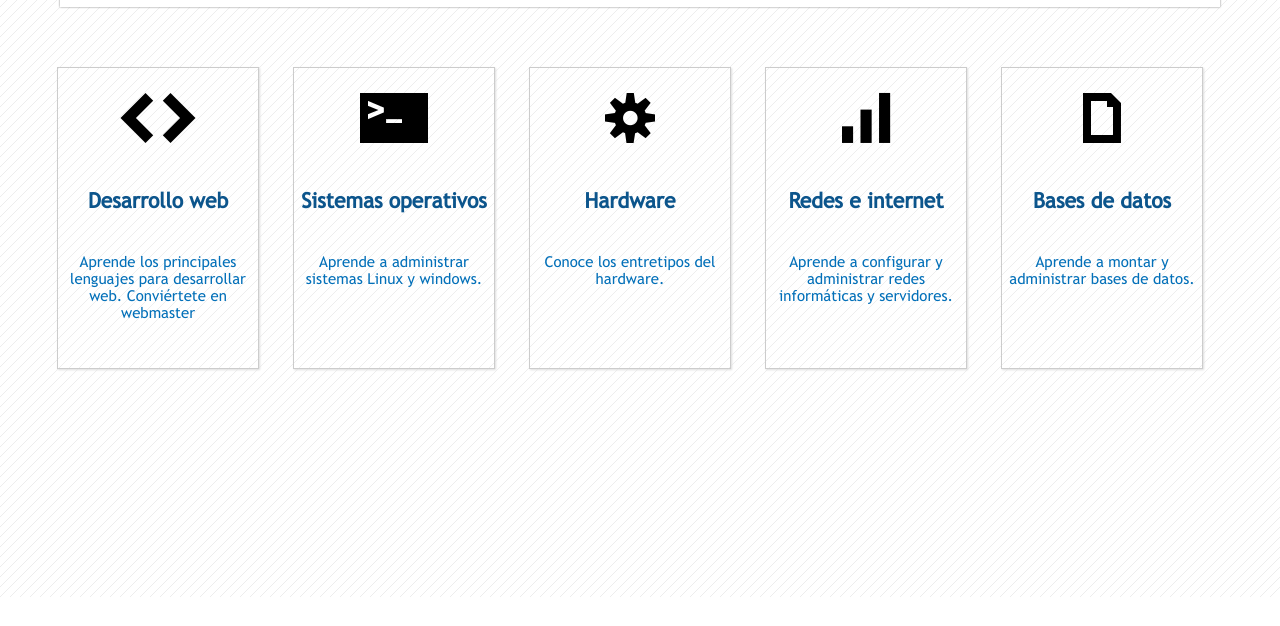
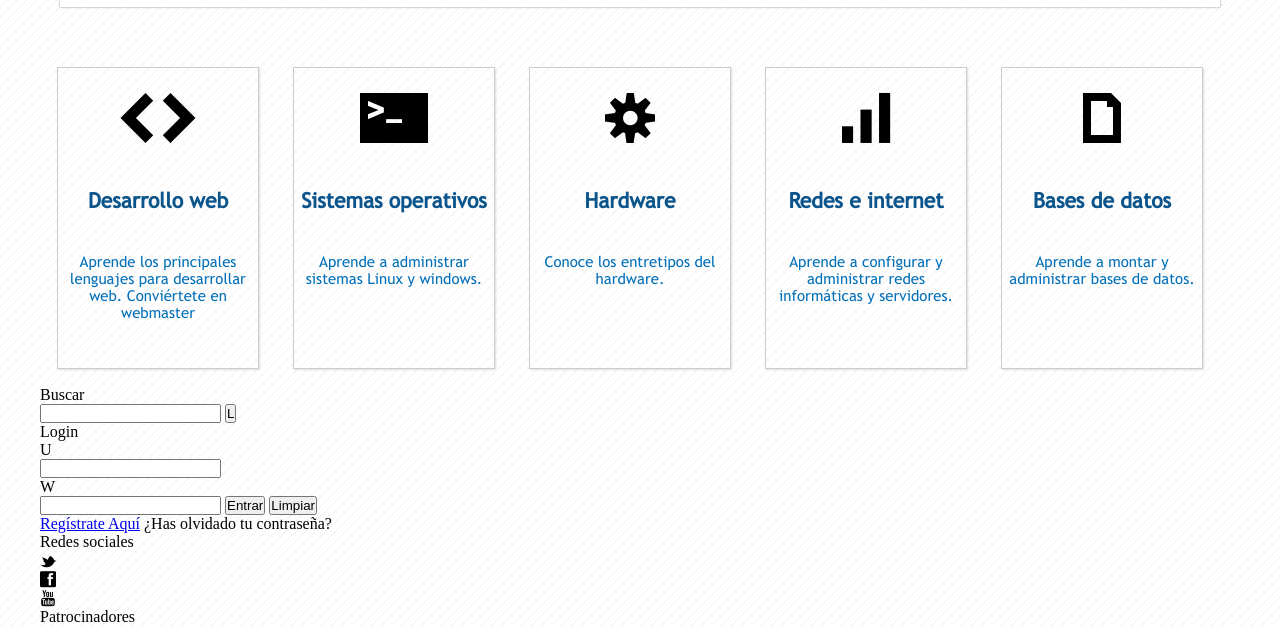
Before and after one commit to smorenom24/maquetacion_avanzada, a plain HTML site: page index.html in a window 1280 px wide. Shown: the part 203-829 px from the top of the page. Before the commit the page ends 800 px from the top, so only its background shows below. Drawn offline with Linux system fonts and the light colour scheme.

Commit message:
maquetación html barra lateral

```diff
--- a/index.html
+++ b/index.html
@@ -1,23 +1,25 @@
 <!DOCTYPE html>
 <html>
+
 <head>
     <meta charset="utf-8">
     <title>Maquetación avanzada CSS</title>
-        <link rel="stylesheet" type = "text/css" href = "css/style.css">
+    <link rel="stylesheet" type="text/css" href="css/style.css">
     <link rel="icon" type="favicon/x-icon" href="img/supertux.png">
 </head>
+
 <body>
     <!--Inicio de cabecera-->
     <div id="header">
         <div class="wrap">
-                <div id = "logo">
-                    <div id="gear" class = "icon">
+            <div id="logo">
+                <div id="gear" class="icon">
                     S
                 </div>
                 <div id="logo_title">Blog</div>
 
             </div>
-                <div id = "menu">
+            <div id="menu">
                 <div class="boton_menu"><a href="#">Inicio</a></div>
                 <div class="boton_menu"><a href="#">Blog</a></div>
                 <div class="boton_menu"><a href="#">Formación</a></div>
@@ -35,8 +37,8 @@
             </div>
 
             <div id="tarjetas"">
-                    <div class="widget-card">
-                        <div class= "icon widget-icon">
+                    <div class=" widget-card">
+                <div class="icon widget-icon">
                     H
                 </div>
                 <div class="category">Desarrollo web</div>
@@ -45,7 +47,7 @@
                 </div>
             </div>
             <div class="widget-card">
-                        <div class= "icon widget-icon">
+                <div class="icon widget-icon">
                     _
                 </div>
                 <div class="category">Sistemas operativos</div>
@@ -54,7 +56,7 @@
                 </div>
             </div>
             <div class="widget-card">
-                        <div class= "icon widget-icon">
+                <div class="icon widget-icon">
                     S
                 </div>
                 <div class="category">Hardware</div>
@@ -63,7 +65,7 @@
                 </div>
             </div>
             <div class="widget-card">
-                        <div class= "icon widget-icon">
+                <div class="icon widget-icon">
                     u
                 </div>
                 <div class="category">Redes e internet</div>
@@ -72,7 +74,7 @@
                 </div>
             </div>
             <div class="widget-card">
-                        <div class= "icon widget-icon">
+                <div class="icon widget-icon">
                     a
                 </div>
                 <div class="category">Bases de datos</div>
@@ -83,7 +85,55 @@
         </div>
     </div>
 
+    <div id="barra_lateral">
+        <div class="titulo_barra_lateral">
+            Buscar
+        </div>
+        <div id="search">
+            <form>
+                <input type="text">
+                <input type="button" value="L">
+            </form>
+        </div>
+
+        <div class="titulo_barra_lateral">
+            Login
+        </div>
+        <div id="login">
+            <form>
+                <div id="user">
+                    U
+                </div>
+                <input type="email">
+                <div id="password">
+                    W
+                </div>
+                <input type="password">
+                <input type="submit" value="Entrar">
+                <input type="reset" value="Limpiar">
+            </form>
+
+            <a href="#">Regístrate Aquí</a>
+            <a href="#"></a>¿Has olvidado tu contraseña?</a>
+        </div>
+        <div class="titulo_barra_lateral">
+            Redes sociales
+        </div>
+        <div id = "social">
+            <div class="icon red-social-icon"><a>t</a></div>
+            <div class="icon red-social-icon"><a>f</a></div>
+            <div class="icon red-social-icon"><a>y</a></div>
+        </div>
+        <div class="titulo_barra_lateral">
+            Patrocinadores
+        </div>
+        <div class="patrocinadores">
+
+        </div>
+
+    </div>
     </div>
     <!--Fin de cabecera-->
 </body>
+
 </html>
```
Lines whose indentation alone changed are shown as unchanged.
